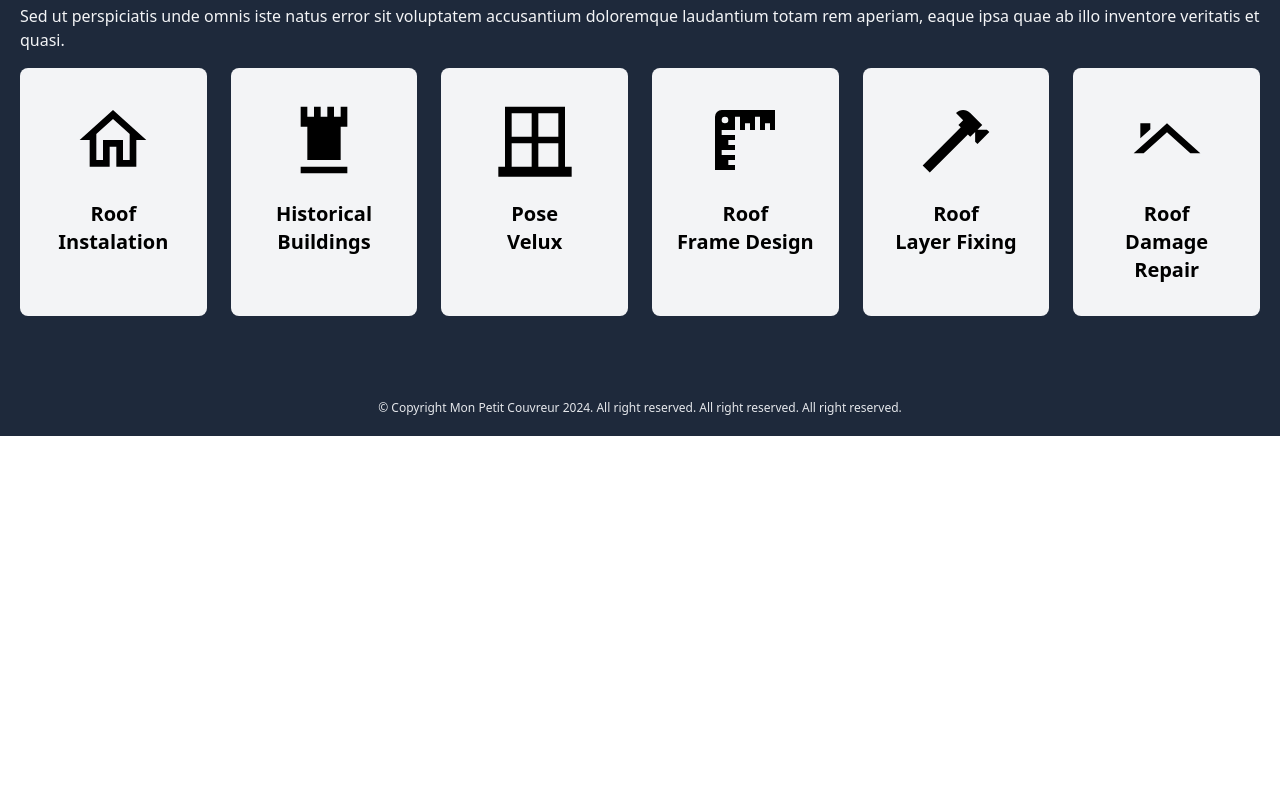
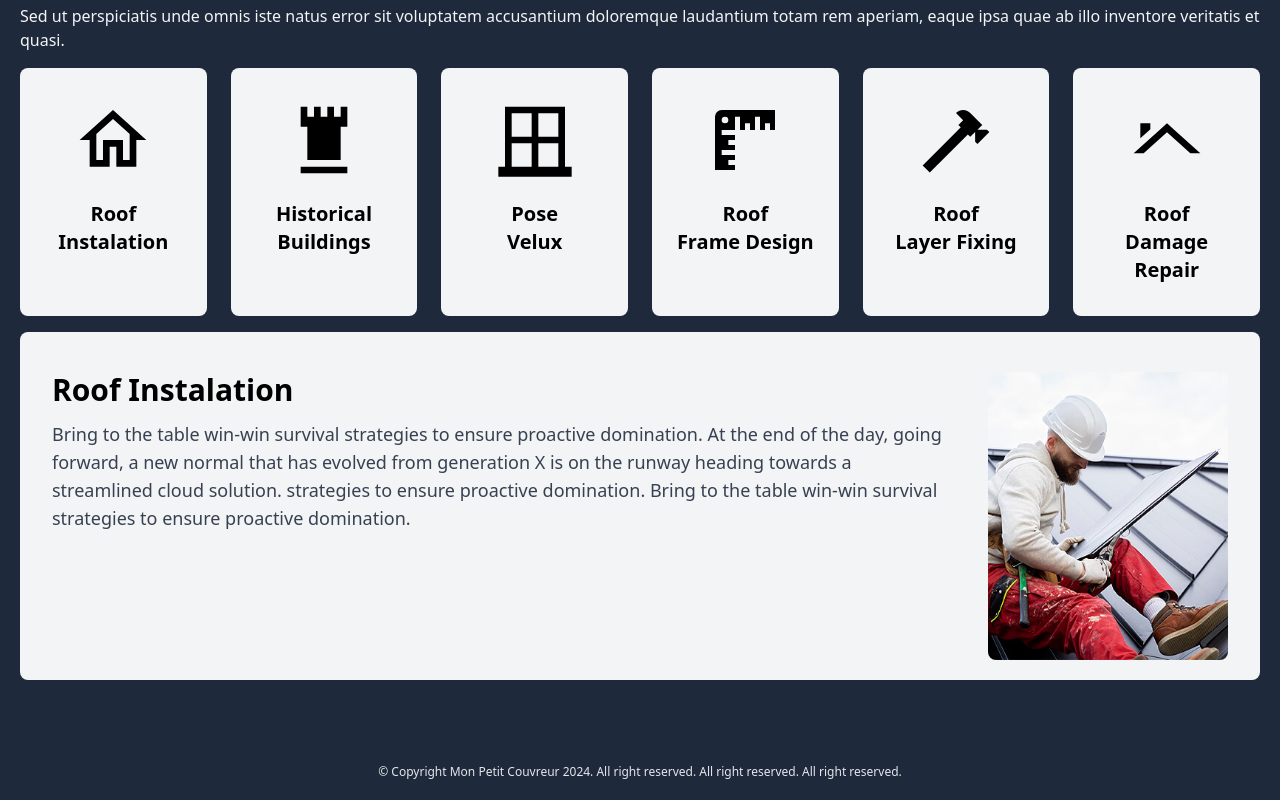
Before and after one commit to juliengrimault/monpetitcouvreur.github.io, a Gatsby site: page / in a window 1280 px wide. Shown: the part 632-1432 px from the top of the page. Before the commit the page ends 1068 px from the top, so only its background shows below. Built offline with nearby package versions, Linux system fonts and the light colour scheme; Gatsby itself is replaced by a stand-in of ours.

Commit message:
what-we-do-details component

```diff
--- /dev/null
+++ b/src/components/what-we-do-details.js
@@ -0,0 +1,16 @@
+import * as React from 'react'
+import { GatsbyImage } from "gatsby-plugin-image"
+
+const WhatWeDoDetails = ({ title, details, image }) => {
+  return (
+    <div className='container bg-gray-100 text-black rounded-lg pt-10 pb-5 px-5 gap-5 flex flex-col md:flex-row md:gap-8 md:px-8 md:align-bottom'>
+        <div className='flex flex-col gap-3'>
+            <h2 className='text-3xl font-bold'>{title}</h2>
+            <p className='text-lg text-gray-700'>{details}</p>
+        </div>
+        <img className='rounded-lg md:max-w-60' src={image}/>
+    </div>
+  )
+}
+
+export default WhatWeDoDetails
--- a/src/pages/index.js
+++ b/src/pages/index.js
@@ -1,7 +1,9 @@
 import * as React from "react"
 import Layout from '../components/layout'
 import Slide_v1 from '../images/Slide_v1.jpg';
+import Service_1 from '../images/Service-1.jpg'
 import WhatWeDoTile from "../components/what-we-do-tile";
+import WhatWeDoDetails from "../components/what-we-do-details";
 import { mdiHomeRoof, mdiHomeOutline, mdiChessRook, mdiWindowClosedVariant, mdiRulerSquare, mdiHammer } from '@mdi/js';
 
 const IndexPage = () => {
@@ -46,6 +48,13 @@ const WhatWeDoSection = () => {
             <WhatWeDoTile title="Roof\nLayer Fixing" icon={mdiHammer}/>
             <WhatWeDoTile title="Roof\nDamage Repair" icon={mdiHomeRoof}/>
         </ul>
+
+        <WhatWeDoDetails
+            title="Roof Instalation"
+            details="Bring to the table win-win survival strategies to ensure proactive domination. At the end of the day, going forward, a new normal that has evolved from generation X is on the runway heading towards a streamlined cloud solution. strategies to ensure proactive domination. Bring to the table win-win survival strategies to ensure proactive domination."
+            image={Service_1}
+        />
+
         </div>
 
       </div>
```
Also changed, not shown: src/images/service-1.jpg (added). Lines whose indentation alone changed are shown as unchanged.
